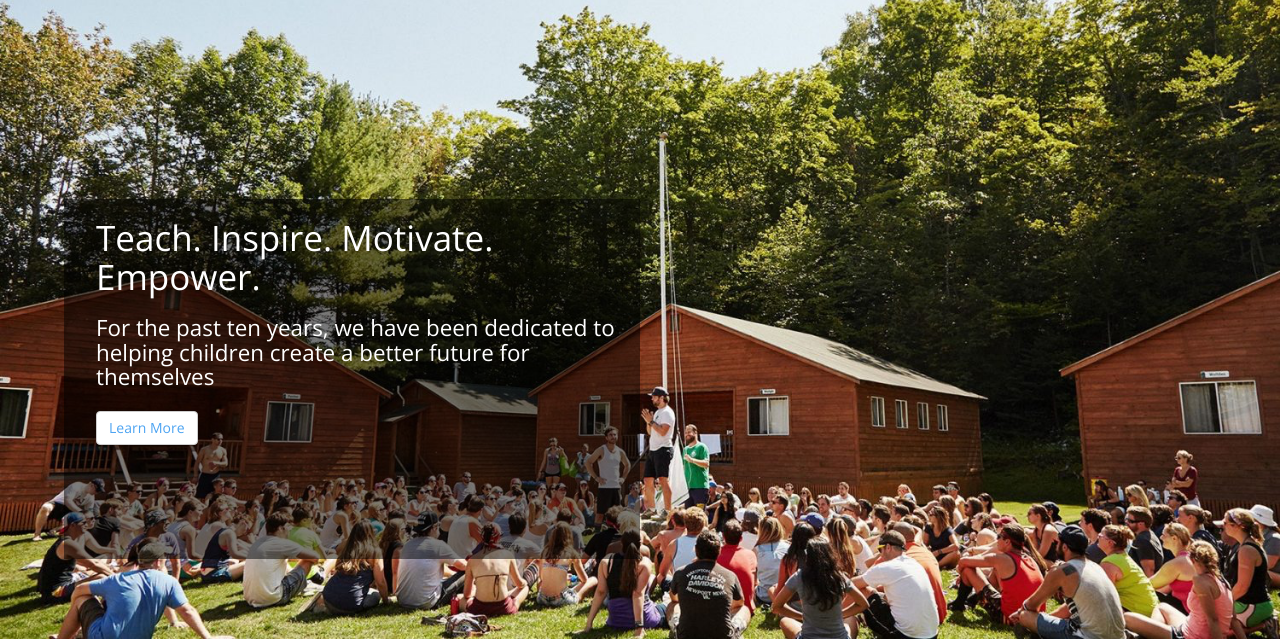
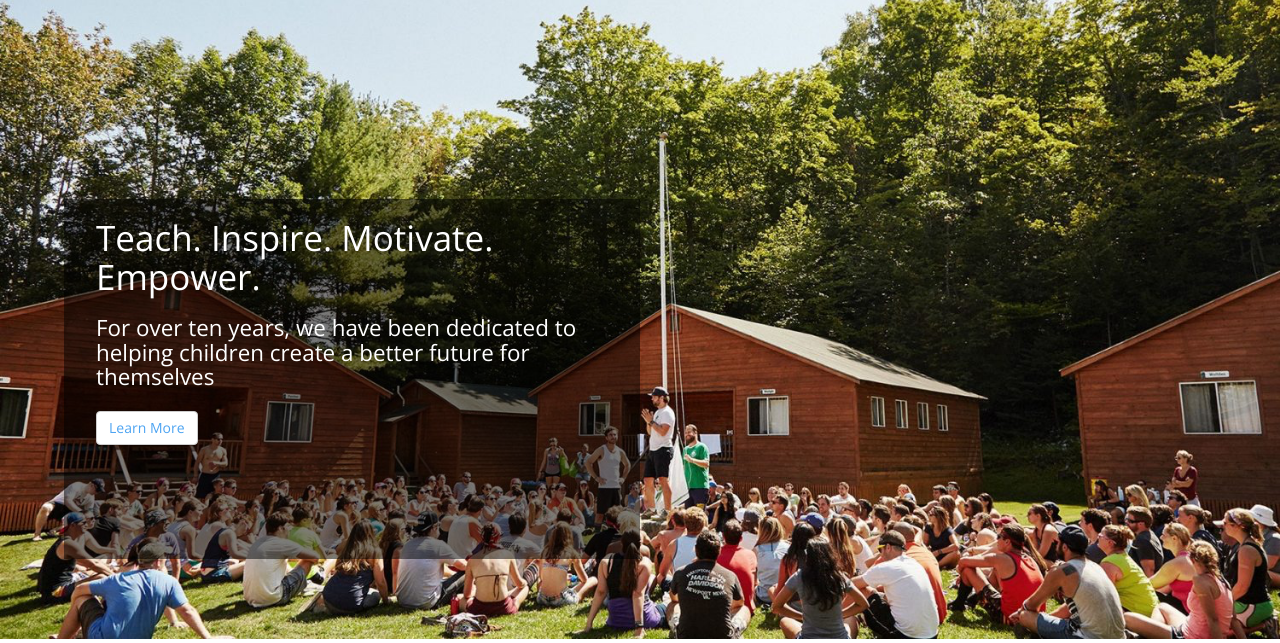
Before and after one commit to SrutiG/LEAADS-website, a Flask app: page /home in a window 1280 px wide. Shown: the part 121-764 px from the top of the page. Run offline with Flask 2, Linux system fonts and the light colour scheme; some libraries are stand-ins or nearby versions.

Commit message:
changed a single word

```diff
--- a/app/templates/home.html
+++ b/app/templates/home.html
@@ -7,7 +7,7 @@
     </div>
     <div class="main-content">
         <h1 class="main-title">Teach. Inspire. Motivate. Empower.</h1>
-        <h2 class="sub-main-title">For the past ten years, we have been dedicated to helping children create a better future for themselves</h2>
+        <h2 class="sub-main-title">For over ten years, we have been dedicated to helping children create a better future for themselves</h2>
         <button class="btn-default btn learn-more-main" id="home-learn-more" type="button">Learn More</button>
     </div>
 </div>
```
